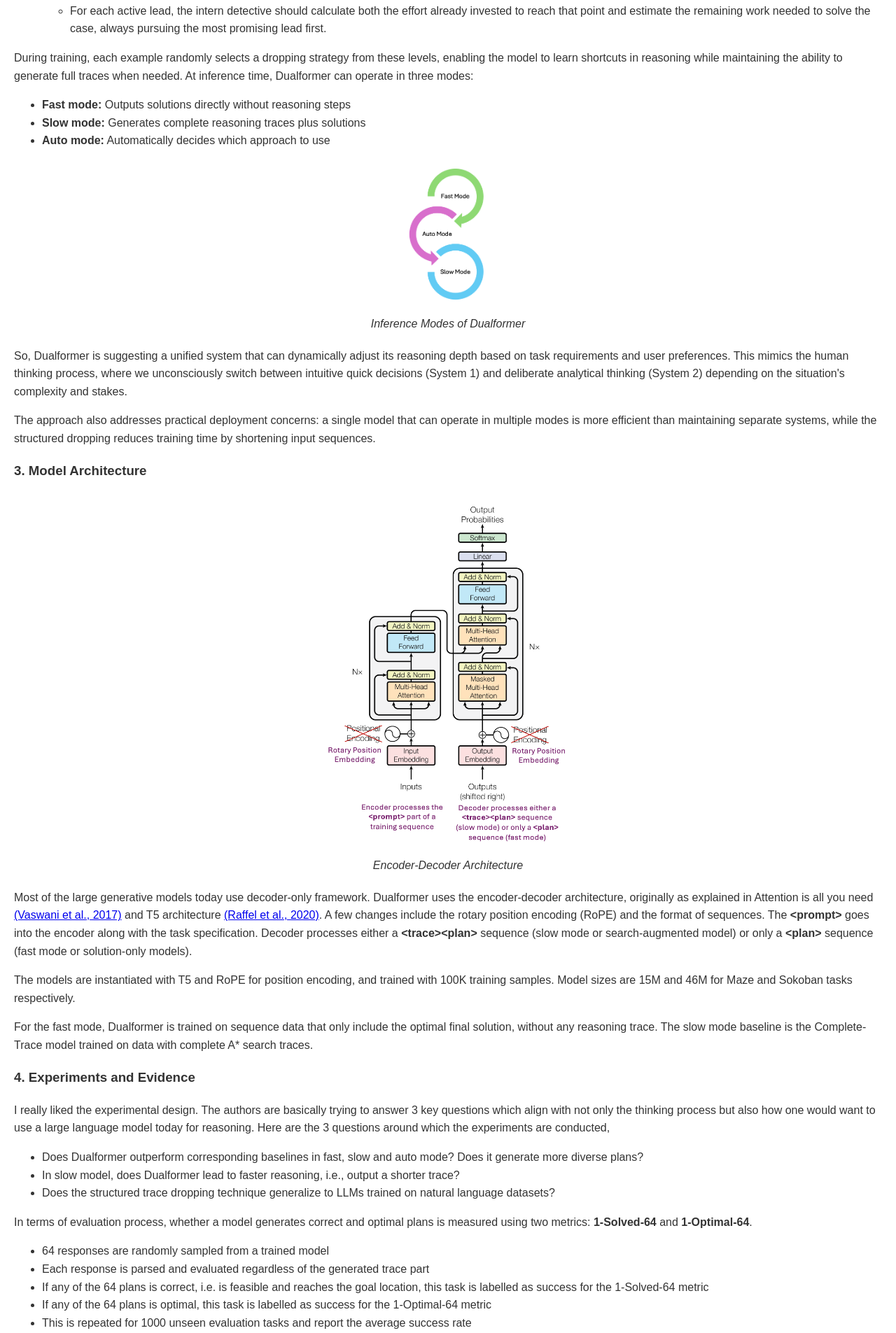
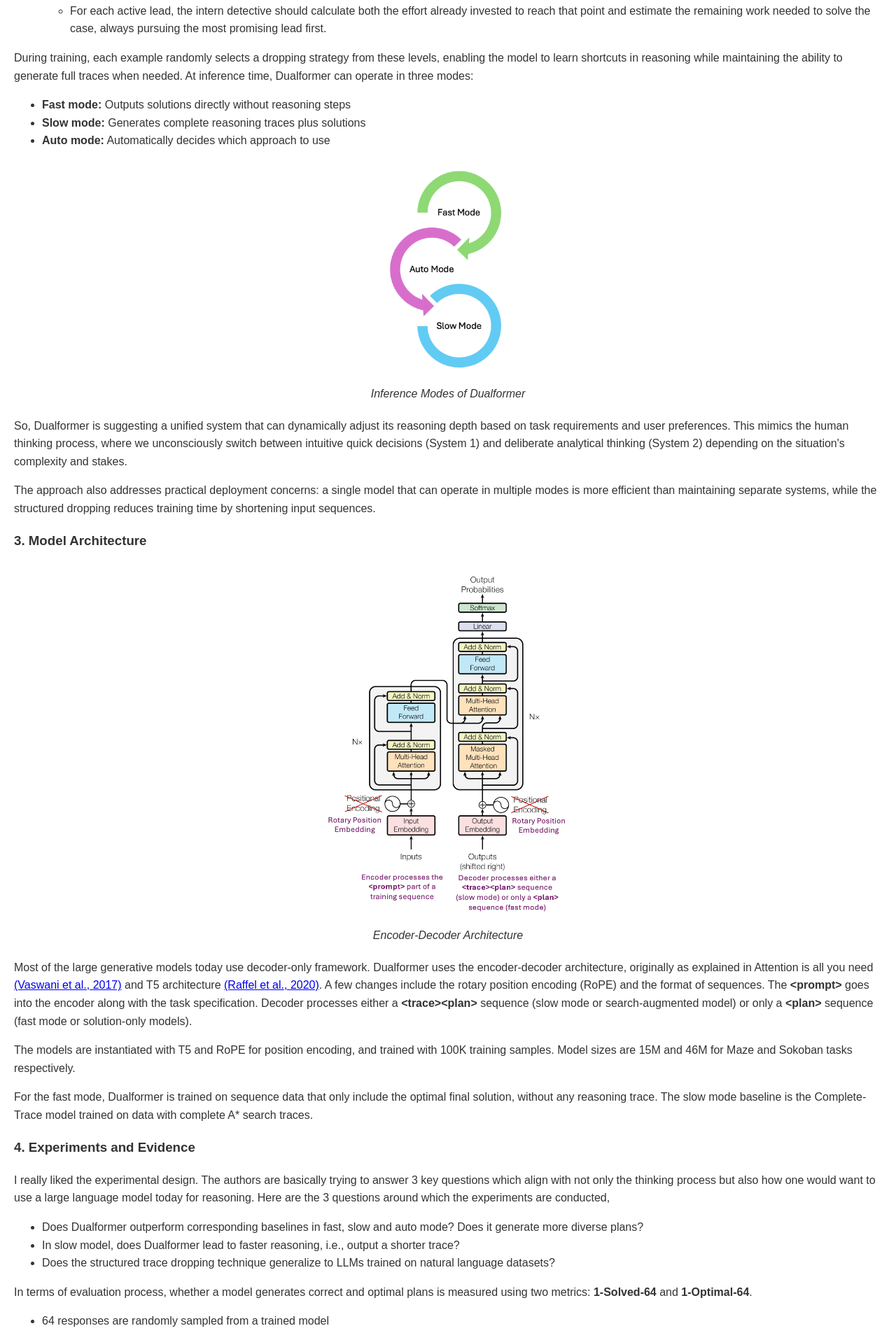
Before and after one commit to brainsesh/brainsesh.github.io, a Jekyll site: the page docs/dualformer/index.html, which Jekyll copies as it is, in a window 1280 px wide. Shown: the part 2421-4326 px from the top of the page at 70% size. Built offline with Jekyll 4.4.1, drawn with Linux system fonts in a browser that asks for light colours.

Commit message:
change_070325

```diff
--- a/docs/dualformer/index.html
+++ b/docs/dualformer/index.html
@@ -128,7 +128,7 @@
     </ul>
 
     <div class="non-interactive-image">
-        <img src="mode.jpg" alt="modes" title="inference modes" style="width: auto; height: 200px;">
+        <img src="mode.jpg" alt="modes" title="inference modes" style="width: auto; height: 300px;">
         <p><em>Inference Modes of Dualformer</em></p>
     </div>
 
```
Also changed, not shown: README.md (+1 -1 lines).
